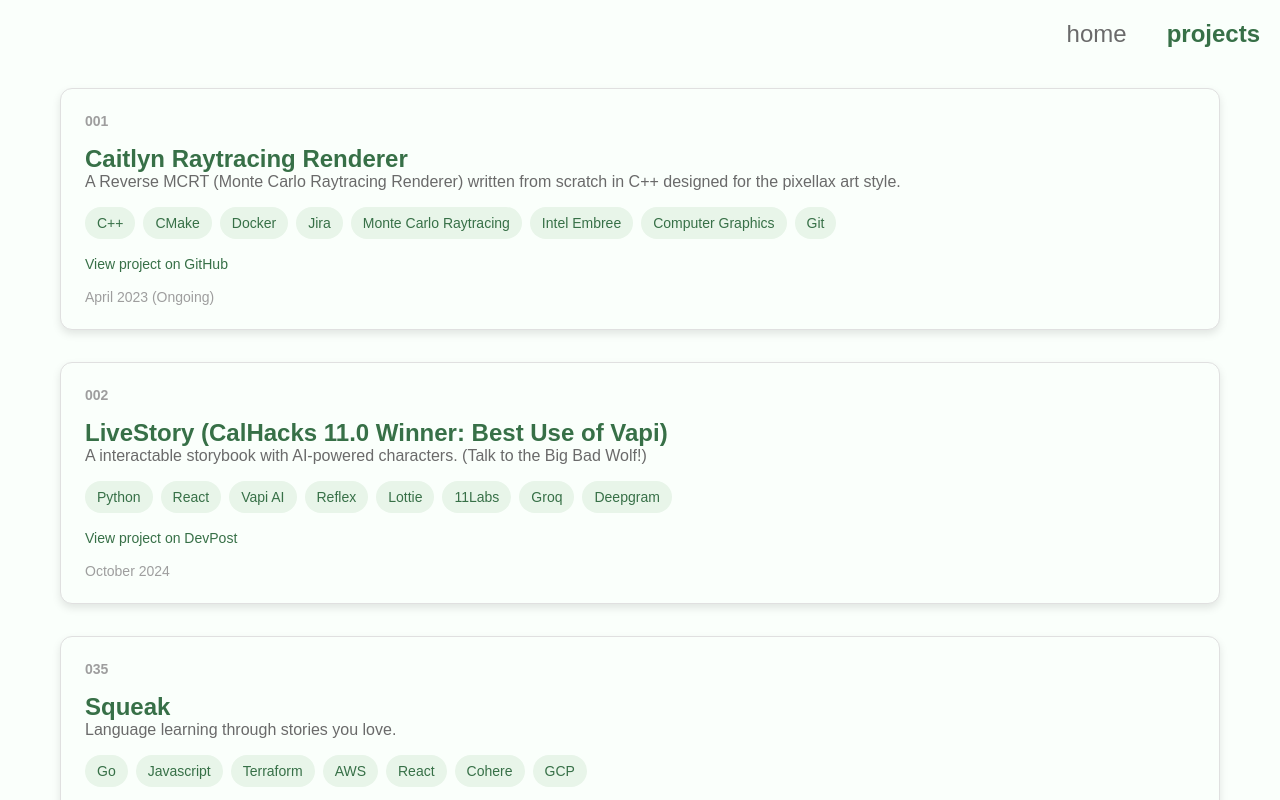
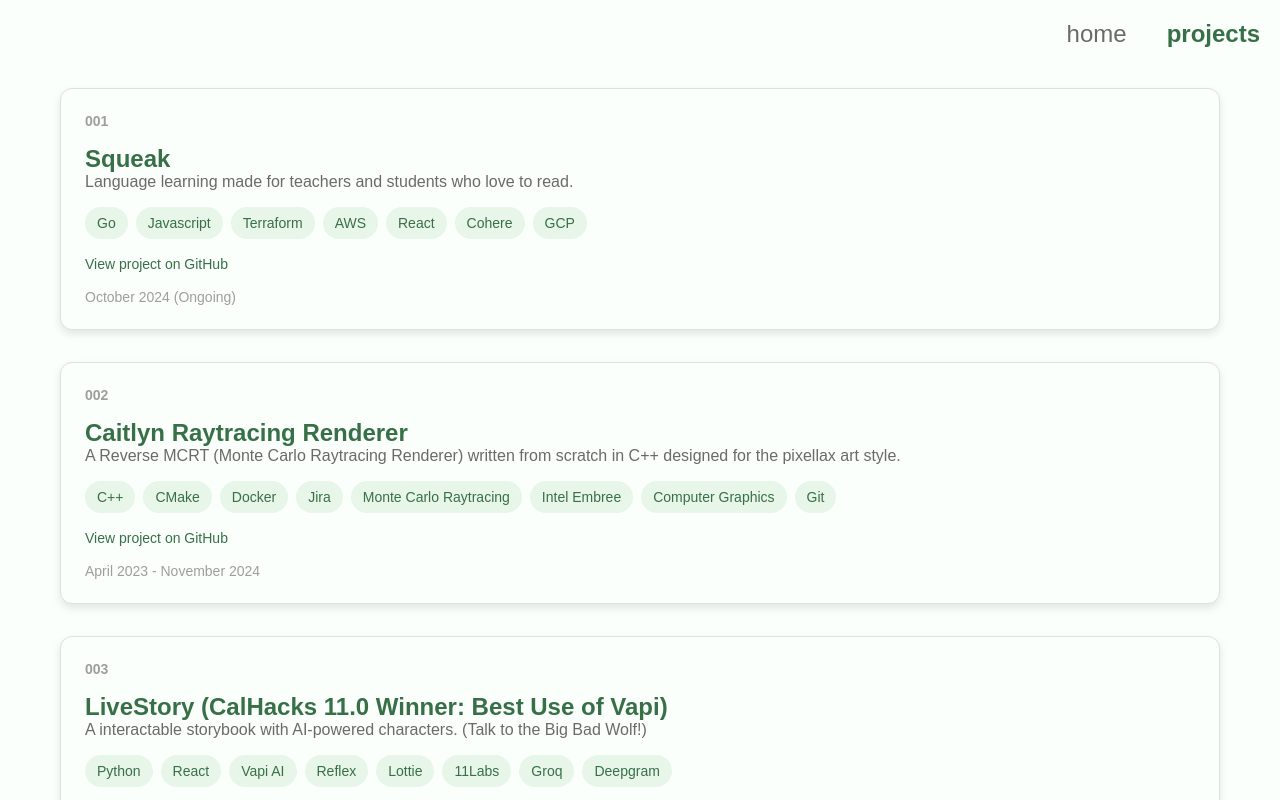
Before and after one commit to connortbot/connortbot.github.io, a React (Create React App) app: page /projects in a window 1280 px wide. Built offline with nearby package versions, Linux system fonts and the light colour scheme.

Commit message:
update for squeak + starbit

```diff
--- a/src/components/Home.js
+++ b/src/components/Home.js
@@ -114,7 +114,7 @@ const Home = () => {
       <LeftColumn>
         <Greeting>hi, i'm connor {'\u{1F631}'}</Greeting>
         <Description>
-          {'\u{1F4BE}'} seeking summer 2025 internships at startups driven by film arts, machine learning, or involving <WeakHighlight>scaling cloud infrastructure.</WeakHighlight>
+          {'\u{1F4BE}'} building <WeakHighlight as="a" href="https://squeak.today" style={{ textDecoration: 'underline' }}>Squeak</WeakHighlight>. joining helicone (YC W23) for S25.
         </Description>
         <Description>
           {'\u{1F4BB}'} curr. swe <Highlight> @ td bank</Highlight>
@@ -130,22 +130,22 @@ const Home = () => {
         <ExperienceItem
           title="Software Engineer Intern"
           company="TD Bank"
-          description="Innovation Lab"
+          description="Agentic Voice AI in the Innovation Lab"
         />
         <ExperienceItem
-          title="Co-Founder, Software Engineer"
+          title="Product Team"
           company="Squeak"
-          description="Language learning through stories you love"
+          description="Language learning made for teachers and students who love to read."
         />
         <ExperienceItem
-          title="Software Engineer Intern (Senior Data Specialist)"
+          title="Senior Data Specialist"
           company="Cohere AI"
           description="Retrieval Augmented Generation (RAG) for Command-R+"
         />
         <ExperienceItem
           title="Software Engineer Intern"
           company="Markland Wood Golf Club"
-          description="Cloud User Data Automation"
+          description="Automation for User Data on Cloud"
         />
       </RightColumn>
     </HomeContainer>
--- a/src/components/Projects.js
+++ b/src/components/Projects.js
@@ -84,14 +84,22 @@ const ProjectNumber = styled.div`
 const projects = [
   {
     number: '001',
+    title: 'Squeak',
+    description: "Language learning made for teachers and students who love to read.",
+    tags: ['Go', 'Javascript', 'Terraform', 'AWS', 'React', 'Cohere', 'GCP'],
+    link: 'https://github.com/connortbot/squeak',
+    dateRange: 'October 2024 (Ongoing)',
+  },
+  {
+    number: '002',
     title: 'Caitlyn Raytracing Renderer',
     description: 'A Reverse MCRT (Monte Carlo Raytracing Renderer) written from scratch in C++ designed for the pixellax art style.',
     tags: ['C++', 'CMake', 'Docker', 'Jira', 'Monte Carlo Raytracing', 'Intel Embree', 'Computer Graphics', 'Git'],
     link: 'https://github.com/cypraeno/caitlyn',
-    dateRange: 'April 2023 (Ongoing)',
+    dateRange: 'April 2023 - November 2024',
   },
   {
-    number: '002',
+    number: '003',
     title: 'LiveStory (CalHacks 11.0 Winner: Best Use of Vapi)',
     description: 'A interactable storybook with AI-powered characters. (Talk to the Big Bad Wolf!)',
     tags: ['Python', 'React', 'Vapi AI', 'Reflex', 'Lottie', '11Labs', 'Groq', 'Deepgram'],
@@ -100,36 +108,36 @@ const projects = [
     platform: 'DevPost'
   },
   {
-    number: '035',
-    title: 'Squeak',
-    description: "Language learning through stories you love.",
-    tags: ['Go', 'Javascript', 'Terraform', 'AWS', 'React', 'Cohere', 'GCP'],
-    link: 'https://github.com/connortbot/squeak',
-    dateRange: 'October 2024 (Ongoing)',
+    number: '004',
+    title: 'Starbit',
+    description: "A lightweight, space realtime RTS game played in the terminal using QUIC and gRPC. Written fully in Go.",
+    tags: ['Go', 'gRPC', 'QUIC', 'AWS'],
+    link: 'https://github.com/connortbot/starbit',
+    dateRange: 'March 2025',
   },
   {
-    number: '004',
+    number: '005',
     title: 'Solomonoff Inference Engine',
     description: "A local inference engine for Llama and Cohere models.",
     tags: ['PyTorch', 'Transformers', 'LLMs', 'LLM Inference', 'Llama', 'Cohere', 'Multi-Head Attention', 'RoPE', 'KVCache'],
     link: 'https://github.com/connortbot/solomonoff',
-    dateRange: 'September 2024 (Ongoing)',
+    dateRange: 'September 2025',
   },
   {
-    number: '005',
+    number: '006',
     title: 'Podcast Diarization Pipeline',
     description: "Semi-supervised ML Audio Diarization Pipeline",
     tags: ['Python', 'Audio Machine Learning', 'Diarization', 'Whisper', 'pyannote', 'Semi-Supervised Learning', 'Clustering'],
     link: 'https://github.com/connortbot/podcast-diarizer',
-    dateRange: 'September 2024 (Ongoing)',
+    dateRange: 'September 2024',
   },
   {
-    number: '006',
+    number: '007',
     title: 'QuickSurf Research Paper',
     description: "Rendering Optimization Paper & Model",
     tags: ['Rendering Optimization', 'LUTs', 'Principled BSDFs', 'Monte Carlo Raytracing', 'Research Paper'],
     link: '',
-    dateRange: 'September 2024 (Ongoing)',
+    dateRange: 'September 2024 (Halted)',
   },
 ];
 
```
